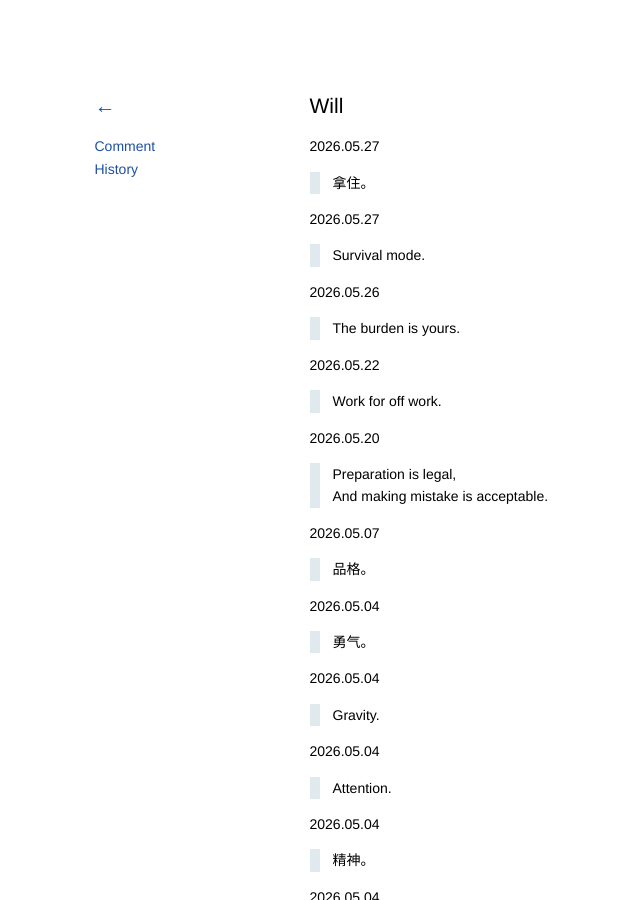
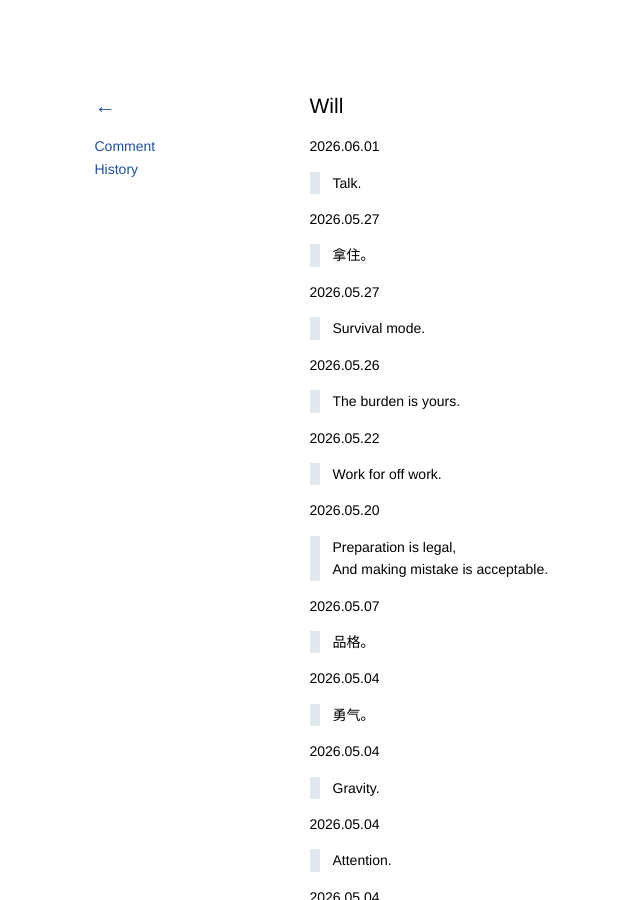
Before and after one commit to kidlj/awei, a Jekyll site: the page built from _wiki/will.md, in a window 1280 px wide and 900 px high. Shown: the whole window, without its empty margins (38-678 px from the left). Built offline with Jekyll 4.4.1, drawn with Linux system fonts in a browser that asks for light colours.

Commit message:
update will

```diff
--- a/_wiki/will.md
+++ b/_wiki/will.md
@@ -1,6 +1,10 @@
 ---
 title: Will
 ---
+
+2026.06.01
+
+> Talk.
 
 2026.05.27
 
```
